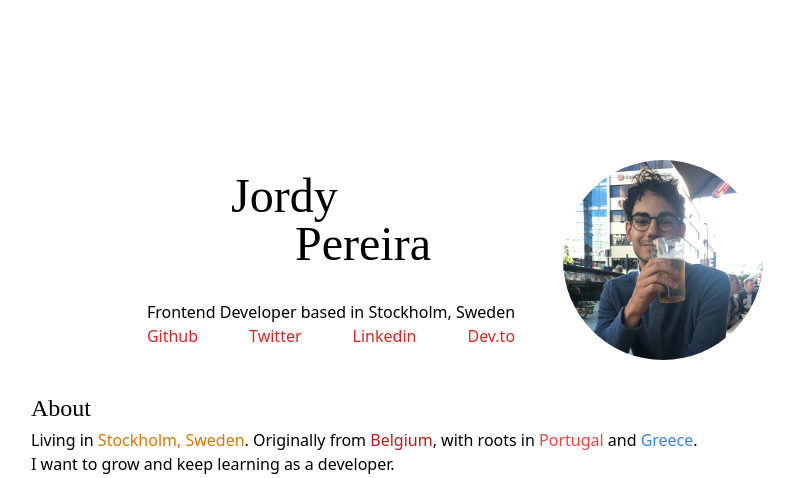
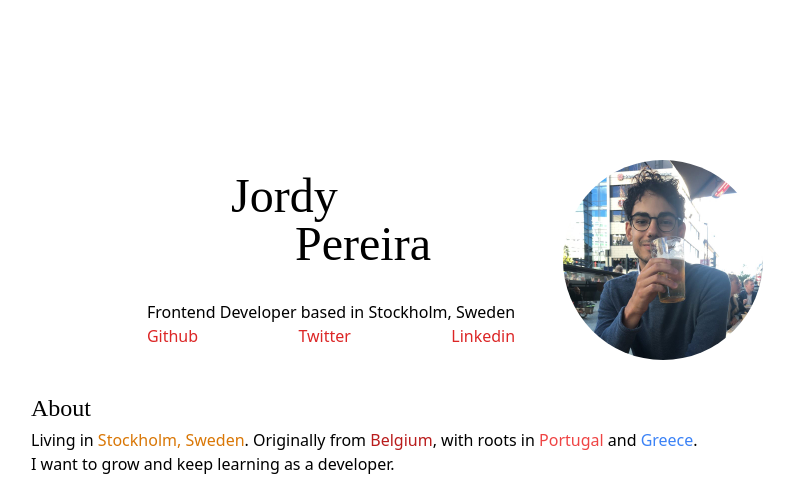
Before and after one commit to jordypereira/homepage-2021, a website built with webpack: page src/index.html in a window 1280 px wide. Shown: the top 478 px of the page, without its empty margins (185-979 px from the left). Built offline with nearby package versions, Linux system fonts and the light colour scheme; files whose address does not match are found by name.

Commit message:
Remove Dev link

```diff
--- a/src/index.html
+++ b/src/index.html
@@ -46,9 +46,9 @@
           <li class="hover:text-red-400">
             <a href="https://www.linkedin.com/in/jordypereira">Linkedin</a>
           </li>
-          <li class="hover:text-red-400">
+          <!-- <li class="hover:text-red-400">
             <a href="https://dev.to/jordypereira">Dev</a>.to
-          </li>
+          </li> -->
         </ul>
       </div>
       <img class="rounded-full mt-8 md:mt-0 md:ml-12" width="200" height="200" src="./images/profile.jpg" alt="me">
```
